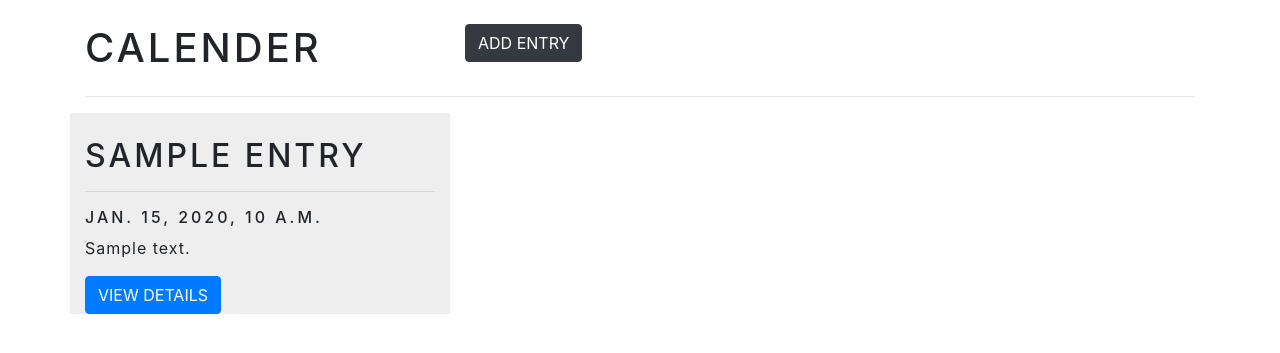
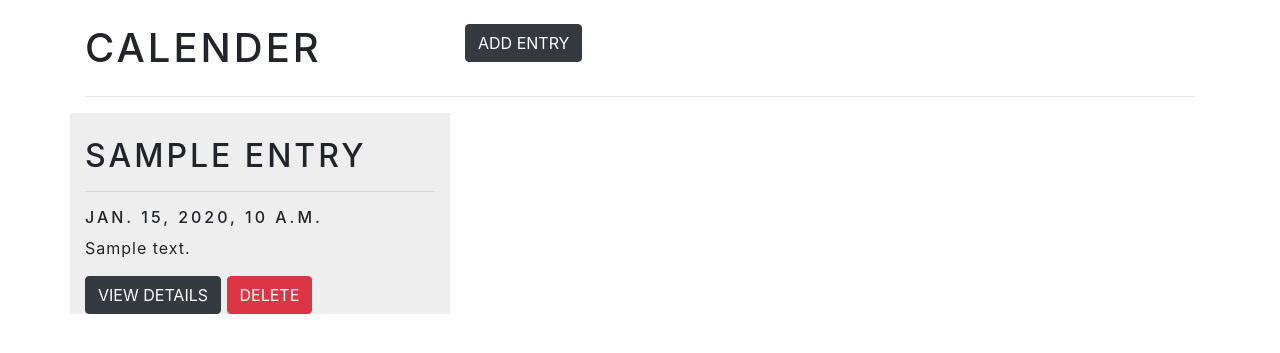
Before and after one commit to okprogrammer/Calener-App, a Django app: template myapp/templates/myapp/index.html in a window 1280 px wide. Shown: the top 353 px of the page. Run offline with Django 3.2, Linux system fonts and the light colour scheme; the template is opened without the code that fills it: most values are stand-ins (such as "Sample title", 1, 10 or a date in 2020); some libraries are stand-ins or nearby versions.

Commit message:
creating a button for delete

```diff
--- a/myapp/templates/myapp/_calender_entry.html
+++ b/myapp/templates/myapp/_calender_entry.html
@@ -5,5 +5,6 @@
    <hr>
    <h6>{{entry.date}}</h6>
    <p>{{entry.description|truncatechars:100}}</p>
-   <button onclick="window.location='{% url 'details' pk=entry.id %}'" class="btn btn-primary">View Details</button>
+   <button onclick="window.location='{% url 'details' pk=entry.id %}'" class="btn btn-dark">View Details</button>
+   <button data-id="{{entry.id}}" onclick="deleteCalenderEntry(this)" class="btn btn-danger">Delete</button>
     </div>
```
